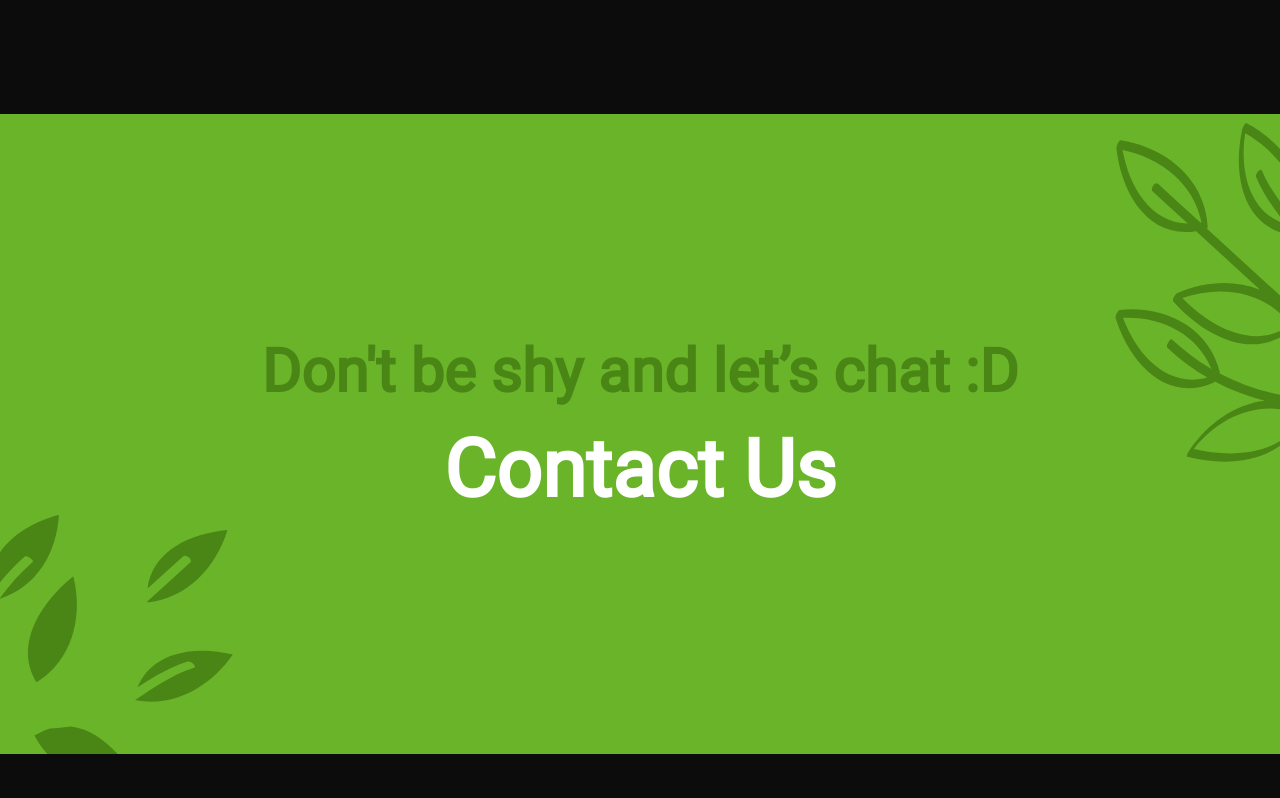
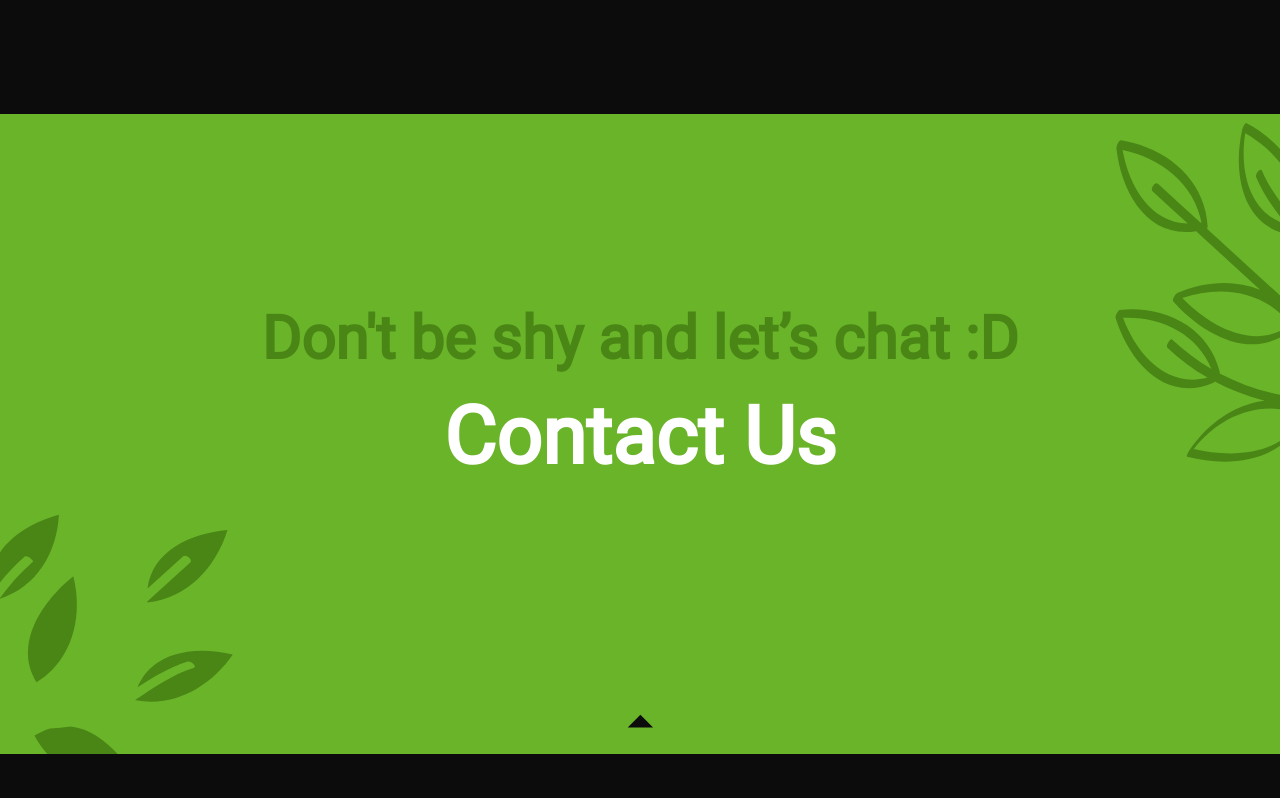
Before and after one commit to wanabana-io/quetzalcoatl, a React (Create React App) app: page / in a window 1280 px wide. Shown: the part 3411-4209 px from the top of the page. Built offline with nearby package versions, Linux system fonts and the light colour scheme; no server answers.

Commit message:
Add Auto Scroll up action
In section contact we added an arrow svg to make the action to autoscroll
In this feature add a toggleVisible to show the arrow button after scrolled 300px

```diff
--- a/src/components/About/aboutUs.jsx
+++ b/src/components/About/aboutUs.jsx
@@ -16,7 +16,6 @@ const About = () => {
         <ReactSVG src={AboutUsImage} className="about__image-about" />
         <ReactSVG src={AboutUSImageDesktop} className="about__image-about-desktop" />
       </div>
-
     </div>
   );
 }
--- a/src/components/Contact/contact.jsx
+++ b/src/components/Contact/contact.jsx
@@ -1,11 +1,15 @@
 import React from 'react';
+import Scroll from './scroll';
 
 const Contact = () => {
   return (
-    <div className="contact-us" id="contact">
-      <h2 className='contact-us__title'>Don't be shy and let’s chat :D</h2>
-      <h1 className="contact-us__contact">Contact Us</h1>
-    </div>
+    <>
+      <div className="contact-us" id="contact">
+        <h2 className='contact-us__title'>Don't be shy and let’s chat :D</h2>
+        <h1 className="contact-us__contact">Contact Us</h1>
+        <Scroll />
+      </div>
+    </>
   );
 }
 
--- /dev/null
+++ b/src/components/Contact/scroll.jsx
@@ -0,0 +1,21 @@
+import React from "react";
+import { ReactSVG } from 'react-svg'
+import Arrow from "../../assets/contact/arrow.svg"
+
+const Scroll  = () => {
+	const scrollToTop = () =>{
+		window.scrollTo({
+			top: 0,
+			behavior: 'smooth'
+		});
+	};
+
+	return (
+		<ReactSVG src={Arrow}
+			className='arrow-scroll'
+			onClick={scrollToTop}
+		/>
+	);
+}
+
+export default Scroll;
--- a/src/sass/components/_contact.scss
+++ b/src/sass/components/_contact.scss
@@ -43,3 +43,16 @@
     }
   }
 }
+
+.arrow-scroll {
+  bottom: -35%;
+  cursor: pointer;
+  display: inline;
+  position: relative;
+  width: 2.8rem;
+
+  @include desktop {
+    bottom: -30%;
+    width: 3.8rem;
+  }
+}
```
Also changed, not shown: src/assets/contact/arrow.svg (added), src/shared/Wavey/wavey.jsx (line endings or trailing spaces), 1 other file (tests, documents, lock files or other folders).
